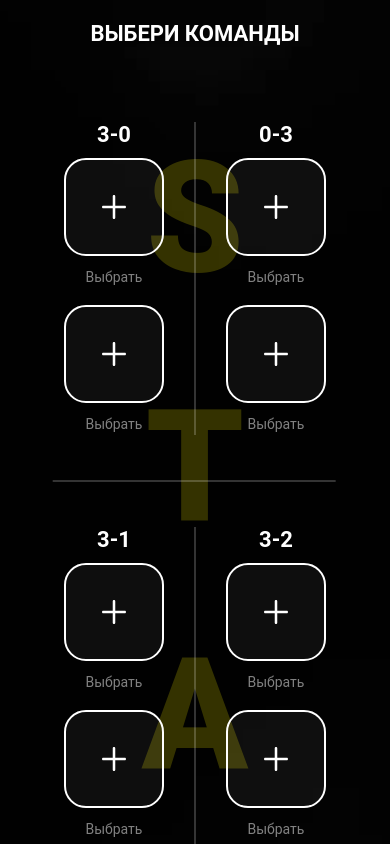
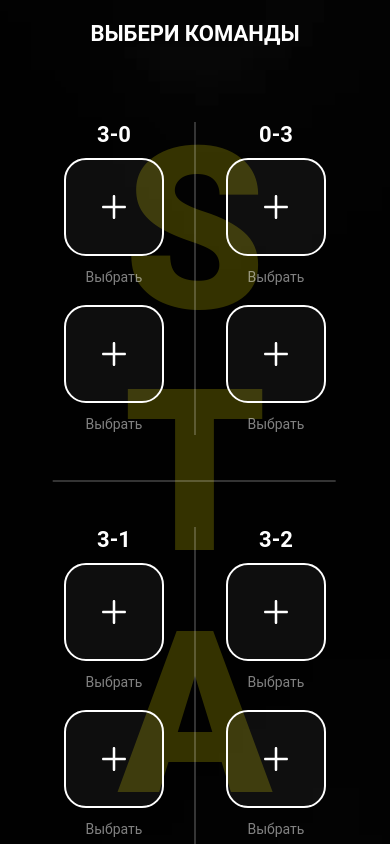
Before and after one commit to Ramosok/cyber-tournament, a React (Vite) app: page / in a window 390 px wide. Shown: the part 720-1564 px from the top of the page. Built offline with nearby package versions, Linux system fonts and the light colour scheme.

Commit message:
style: further enlarge stage watermark text
Co-authored-by: arena-agent <297053741+arena-agent@users.noreply.github.com>

```diff
--- a/src/components/Bids/components/Stage/stage.module.css
+++ b/src/components/Bids/components/Stage/stage.module.css
@@ -36,9 +36,9 @@
   justify-content: space-between;
   align-items: center;
   height: 100%;
-  font-size: clamp(110px, 40vw, 165px);
-  line-height: 0.82;
-  padding: 32px 0 12px;
+  font-size: clamp(170px, 58vw, 260px);
+  line-height: 0.75;
+  padding: 24px 0 12px;
 }
 
 .watermarkMobile span {
@@ -50,7 +50,7 @@
 .watermarkDesktop {
   display: none;
   white-space: nowrap;
-  font-size: clamp(140px, 25vw, 480px);
+  font-size: clamp(180px, 25vw, 500px);
   line-height: 1;
   letter-spacing: -0.01em;
 }
```
